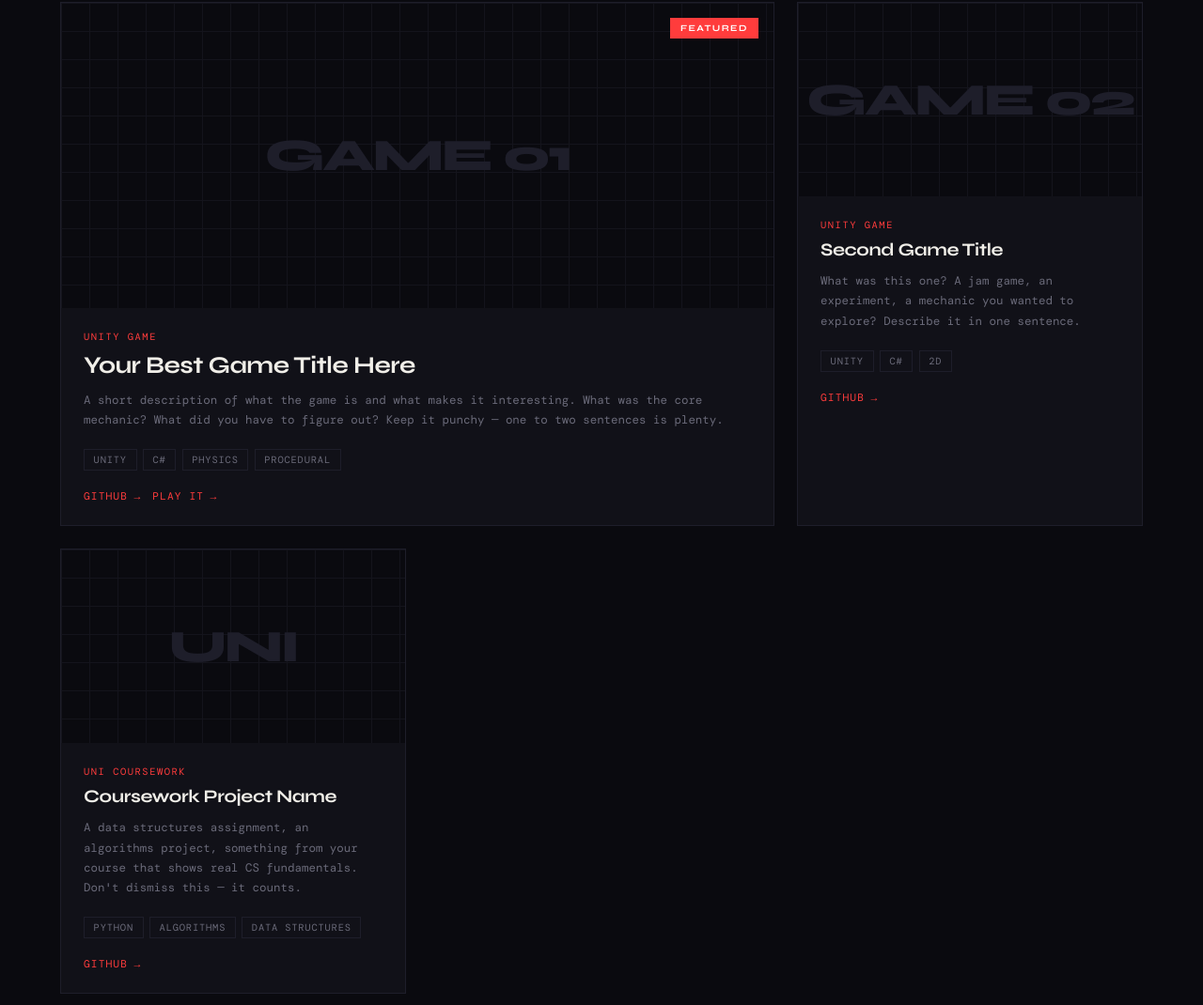
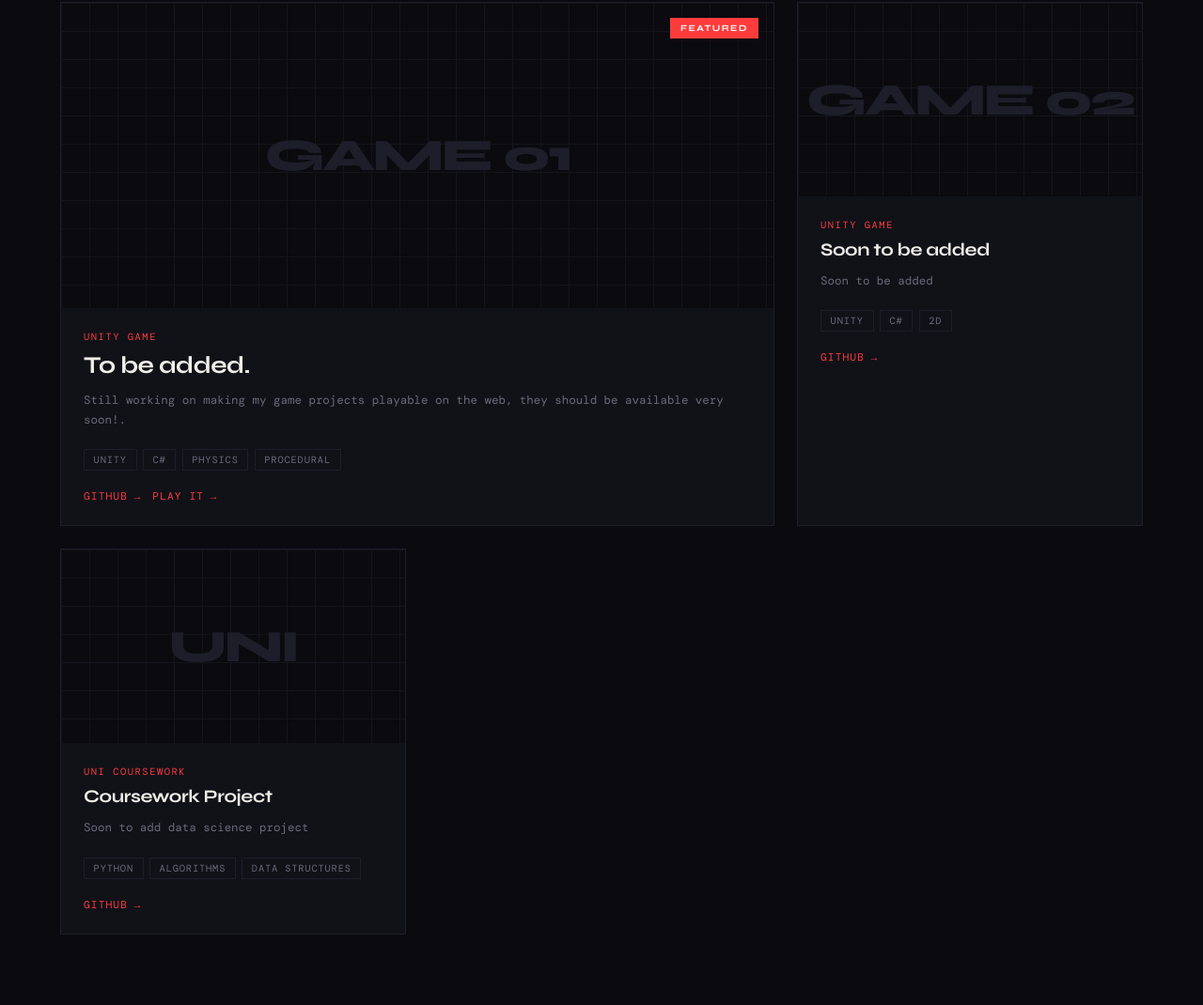
Before and after one commit to masonsearle/masonsearle.github.io, a plain HTML site: page index.html in a window 1280 px wide. Shown: the part 1899-2969 px from the top of the page at 94% size. Drawn offline with nearby package versions, Linux system fonts and the light colour scheme; a web font is replaced by a local one.

Commit message:
Update index.html

```diff
--- a/index.html
+++ b/index.html
@@ -614,11 +614,9 @@
       </div>
       <div class="project-body">
         <div class="project-type">Unity Game</div>
-        <div class="project-title">Your Best Game Title Here</div>
+        <div class="project-title">To be added.</div>
         <p class="project-desc">
-          A short description of what the game is and what makes it interesting.
-          What was the core mechanic? What did you have to figure out? Keep it punchy —
-          one to two sentences is plenty.
+          Still working on making my game projects playable on the web, they should be available very soon!.
         </p>
         <div class="project-tags">
           <span class="project-tag">Unity</span>
@@ -642,10 +640,9 @@
       </div>
       <div class="project-body">
         <div class="project-type">Unity Game</div>
-        <div class="project-title">Second Game Title</div>
+        <div class="project-title">Soon to be added</div>
         <p class="project-desc">
-          What was this one? A jam game, an experiment, a mechanic you wanted to explore?
-          Describe it in one sentence.
+          Soon to be added
         </p>
         <div class="project-tags">
           <span class="project-tag">Unity</span>
@@ -667,10 +664,9 @@
       </div>
       <div class="project-body">
         <div class="project-type">Uni Coursework</div>
-        <div class="project-title">Coursework Project Name</div>
+        <div class="project-title">Coursework Project </div>
         <p class="project-desc">
-          A data structures assignment, an algorithms project, something from your
-          course that shows real CS fundamentals. Don't dismiss this — it counts.
+          Soon to add data science project
         </p>
         <div class="project-tags">
           <span class="project-tag">Python</span>
```
